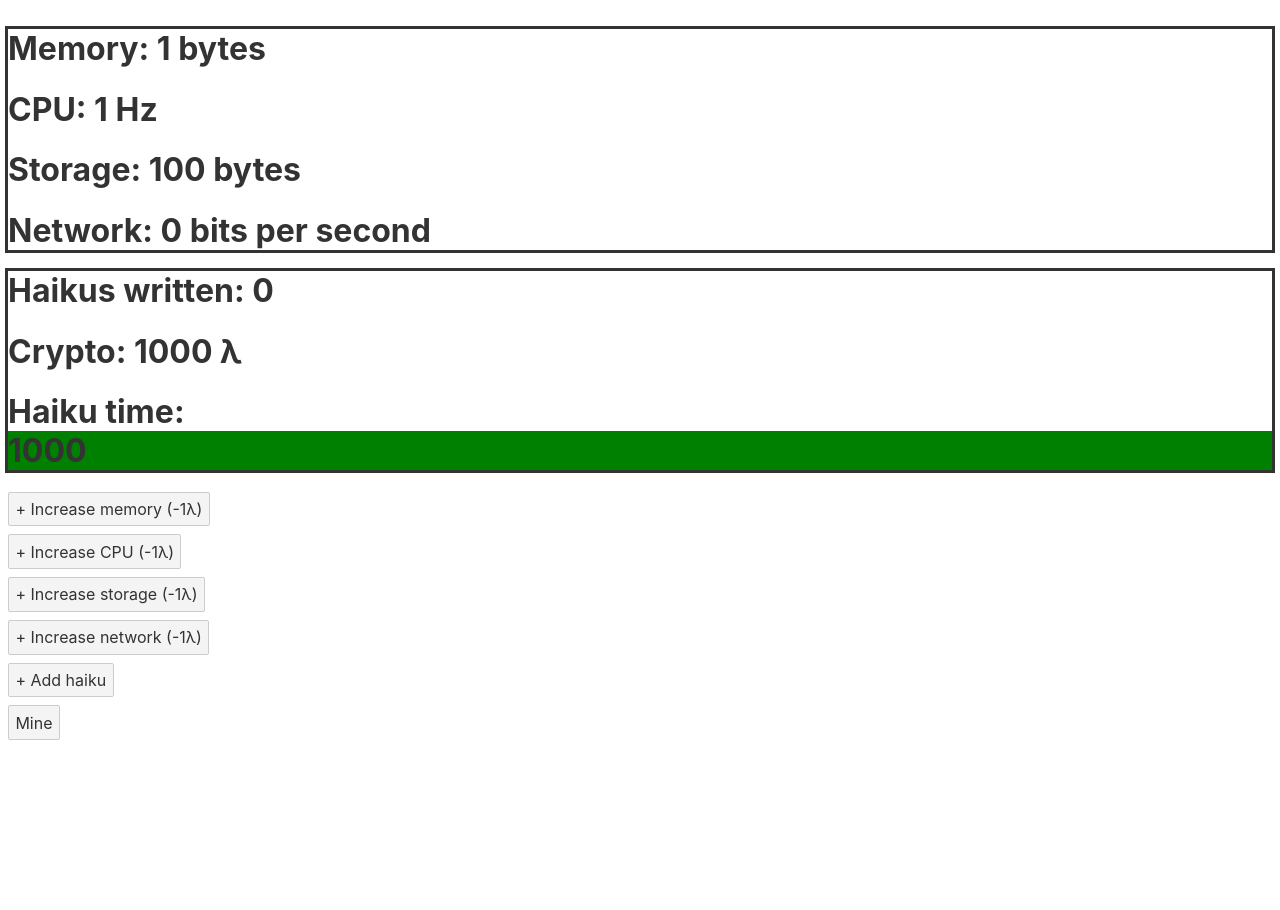
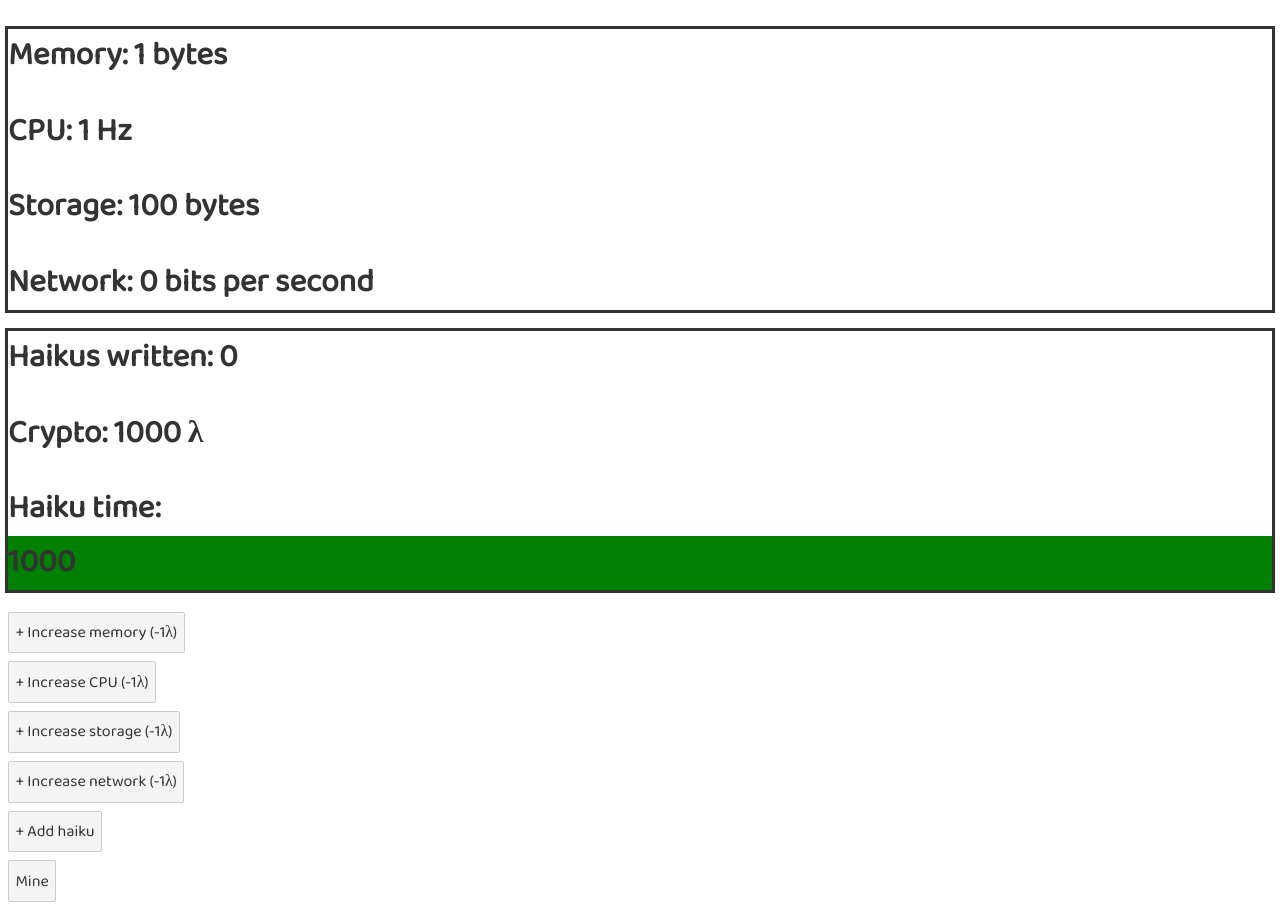
Before and after one commit to rcvink/simulation-proto, a Svelte app: page / in a window 1280 px wide. Before the commit the page ends 800 px from the top, so only its background shows below. Built offline with nearby package versions, Linux system fonts and the light colour scheme.

Commit message:
randomly add google font

```diff
--- a/public/global.css
+++ b/public/global.css
@@ -9,7 +9,7 @@
 	margin: 0;
 	padding: 8px;
 	box-sizing: border-box;
-	font-family: -apple-system, BlinkMacSystemFont, "Segoe UI", Roboto, Oxygen-Sans, Ubuntu, Cantarell, "Helvetica Neue", sans-serif;
+	font-family: 'Baloo Da 2', cursive;
 }
 
 a {
--- a/public/index.html
+++ b/public/index.html
@@ -6,6 +6,7 @@
 
 	<title>Svelte app</title>
 
+	<link href="https://fonts.googleapis.com/css?family=Baloo+2|Baloo+Da+2&display=swap" rel="stylesheet">
 	<link rel='icon' type='image/png' href='/favicon.png'>
 	<link rel='stylesheet' href='/global.css'>
 	<link rel='stylesheet' href='/build/bundle.css'>
```
